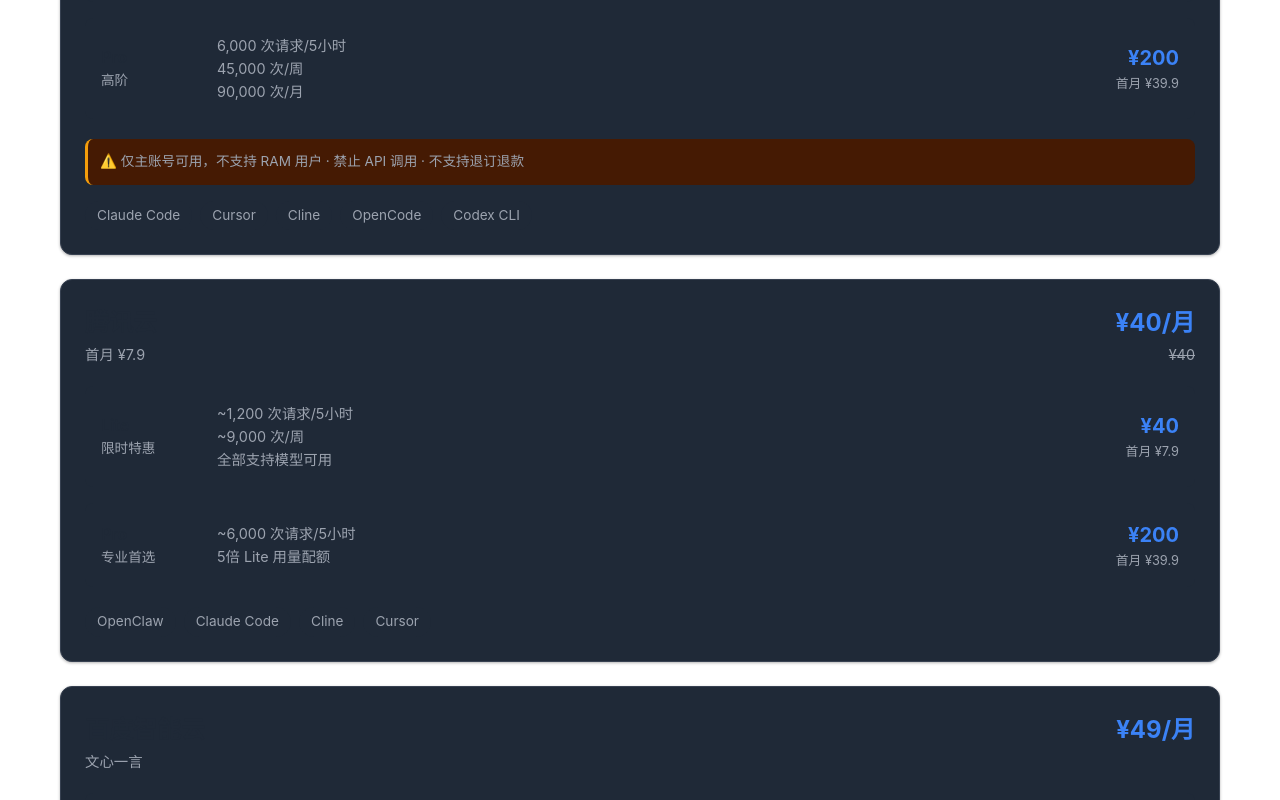
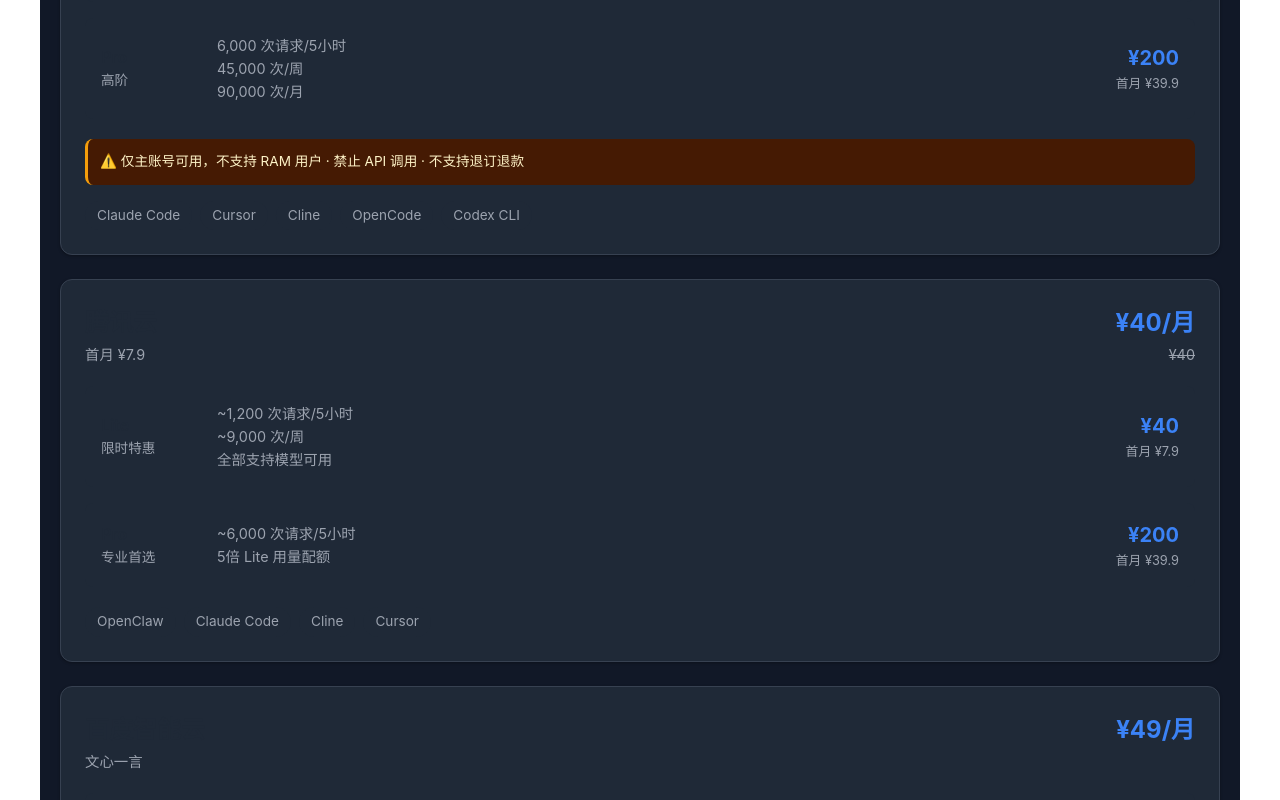
Before and after one commit to Ttoooong/codingplan-web, a Vue app: page / in a window 1280 px wide. Shown: the part 1700-2500 px from the top of the page. Built offline with nearby package versions, Linux system fonts and the light colour scheme.

Commit message:
fix: 完善黑夜模式所有组件背景色

```diff
--- a/src/style.css
+++ b/src/style.css
@@ -466,3 +466,52 @@
 .dark .table-wrapper {
   background: var(--bg);
 }
+
+/* 黑夜模式全面修复 */
+.dark body {
+  background: var(--bg) !important;
+}
+
+.dark .container {
+  background: var(--bg);
+}
+
+.dark .hero {
+  background: linear-gradient(180deg, var(--bg-alt) 0%, var(--bg) 100%) !important;
+}
+
+.dark .platforms {
+  background: var(--bg);
+}
+
+.dark .platform-card {
+  background: var(--card-bg) !important;
+  border-color: var(--border) !important;
+}
+
+.dark .plan {
+  background: var(--bg-alt) !important;
+}
+
+.dark .faq-question {
+  background: var(--card-bg) !important;
+  color: var(--text) !important;
+}
+
+.dark footer {
+  background: var(--bg-alt) !important;
+  color: var(--text-light) !important;
+}
+
+.dark footer a {
+  color: var(--primary) !important;
+}
+
+.dark .stat-value {
+  color: var(--primary) !important;
+}
+
+.dark .platform-note {
+  background: #451a03 !important;
+  color: #fef3c7 !important;
+}
```
